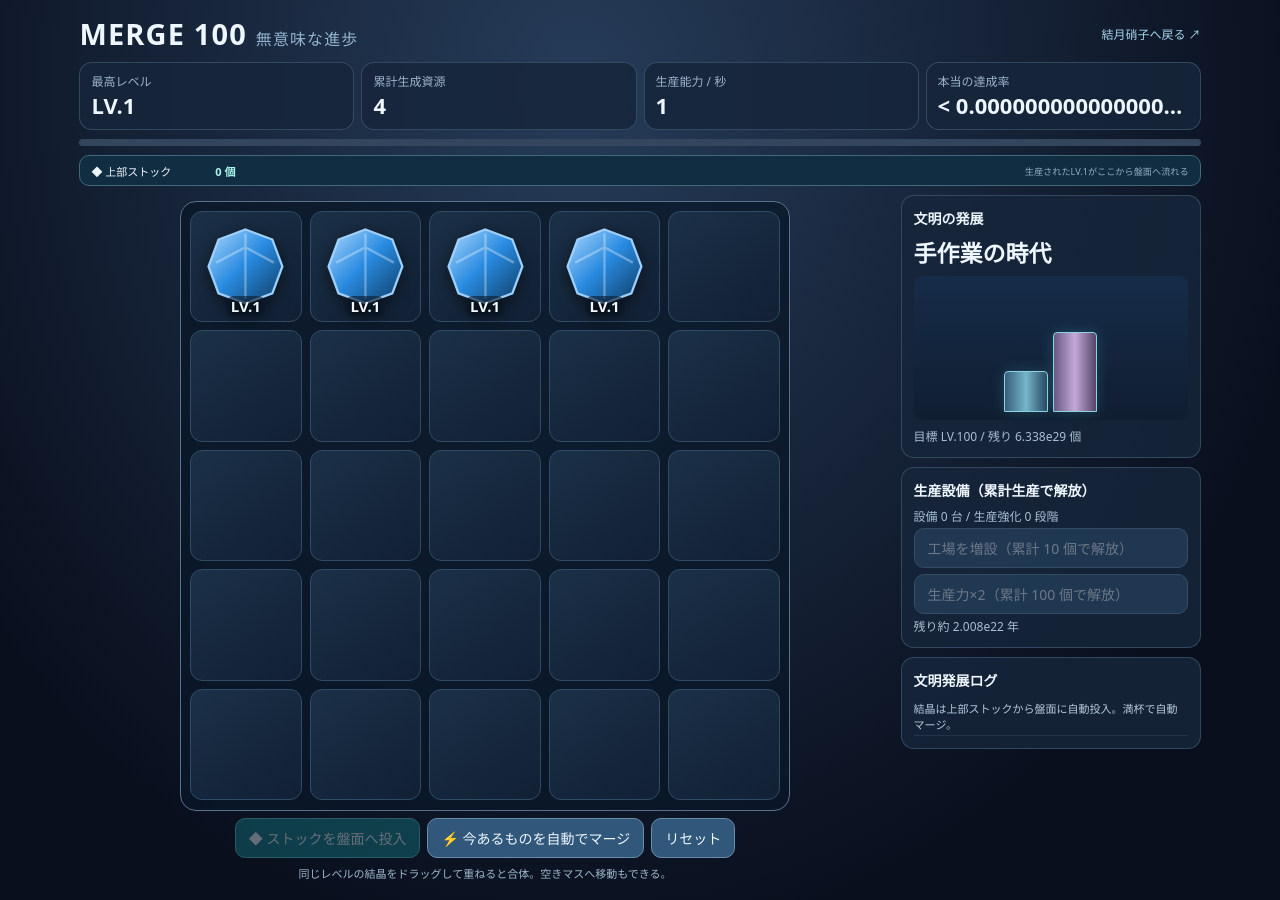
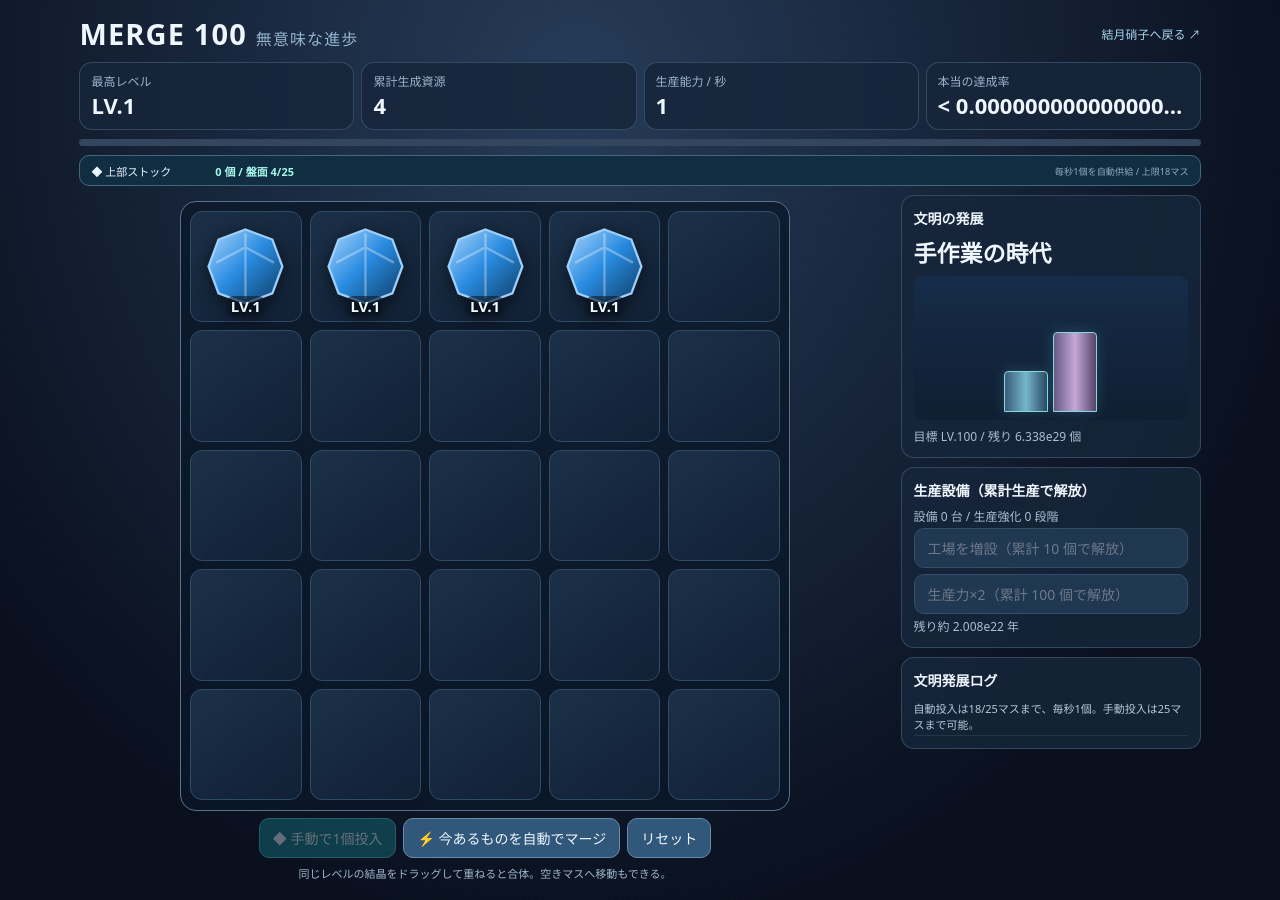
Before and after one commit to yuduki-glass/yuduki-glass.github.io, a Jekyll site: the page site/games/merge-100.html, which Jekyll copies as it is, in a window 1280 px wide. Built offline with Jekyll 4.4.1, drawn with Linux system fonts in a browser that asks for light colours.

Commit message:
Separate crystal production from 1/sec supply with 18-slot auto cap and full-board merge

```diff
--- a/site/games/merge-100.html
+++ b/site/games/merge-100.html
@@ -5,8 +5,8 @@
  .reservoir{display:flex;align-items:center;gap:8px;min-height:31px;padding:5px 11px;border:1px solid #42687c;background:#102d42;border-radius:10px;font-size:11px;flex:none}.reservoir b{color:#a7f6eb}.reservoir small{color:#90adc0;margin-left:auto}.mini-orbs{display:flex;gap:2px;min-width:28px}.mini-orbs i{font-size:15px;font-style:normal;color:#5ce2e8;filter:drop-shadow(0 0 5px #5ce2e8)}@media(max-width:690px){.reservoir{min-height:25px;padding:3px 7px;font-size:10px}.reservoir small{display:none}.mini-orbs i{font-size:10px}} </style></head><body><div id="app">
 <header><h1>MERGE 100 <small>無意味な進歩</small></h1><a class="back" href="/">結月硝子へ戻る ↗</a></header>
 <div class="stats"><div class="stat"><label>最高レベル</label><b id="highest">LV.1</b></div><div class="stat"><label>累計生成資源</label><b id="total">0</b></div><div class="stat"><label>生産能力 / 秒</label><b id="rate">1</b></div><div class="stat"><label>本当の達成率</label><b id="percent">0%</b></div></div>
-<div class="progress"><div id="fill"></div></div><div class="reservoir"><span>◆ 上部ストック</span><div class="mini-orbs" id="stockOrbs"></div><b id="stockCount">0</b><small>生産されたLV.1がここから盤面へ流れる</small></div>
-<div class="play"><div class="boardbox"><div id="board" class="board" aria-label="マージ盤面"></div><div class="controls"><button class="btn primary" id="spawn">◆ ストックを盤面へ投入</button><button class="btn" id="mergeNow">⚡ 今あるものを自動でマージ</button><button class="btn" id="reset">リセット</button></div><div class="hint">同じレベルの結晶をドラッグして重ねると合体。空きマスへ移動もできる。</div></div>
+<div class="progress"><div id="fill"></div></div><div class="reservoir"><span>◆ 上部ストック</span><div class="mini-orbs" id="stockOrbs"></div><b id="stockCount">0</b><small>毎秒1個を自動供給 / 上限18マス</small></div>
+<div class="play"><div class="boardbox"><div id="board" class="board" aria-label="マージ盤面"></div><div class="controls"><button class="btn primary" id="spawn">◆ 手動で1個投入</button><button class="btn" id="mergeNow">⚡ 今あるものを自動でマージ</button><button class="btn" id="reset">リセット</button></div><div class="hint">同じレベルの結晶をドラッグして重ねると合体。空きマスへ移動もできる。</div></div>
 <aside class="side"><section class="panel"><h2>文明の発展</h2><div id="stage" class="big">手作業の時代</div><div id="city" class="visual"></div><div class="muted" id="remaining">目標までの距離を計算中</div></section><section class="panel"><h2>生産設備（累計生産で解放）</h2><div class="muted" id="bank">生産済みの結晶が盤面へ自動投入されます</div><button class="btn" id="buy">工場を建設</button><button class="btn" id="upgrade">生産力を2倍</button><div class="muted" id="time"></div></section><section class="panel logpanel"><h2>文明発展ログ</h2><div class="log" id="log"></div></section></aside></div></div>
 <script>
 (()=>{'use strict';
@@ -14,20 +14,24 @@
 let saved={};try{saved=JSON.parse(localStorage.getItem(KEY))||{}}catch{}
 let board=Array.isArray(saved.board)&&saved.board.length===25?saved.board:Array(25).fill(0),total=BigInt(saved.total||0),bank=BigInt(saved.bank||0),machines=Number(saved.machines||0),power=Number(saved.power||0),highest=Number(saved.highest||1),drag=null,tick=0;
 const fmt=x=>x.toLocaleString('ja-JP'),short=x=>{let s=x.toString();return s.length<=12?fmt(x):s[0]+'.'+s.slice(1,4)+'e'+(s.length-1)},rate=()=>BigInt(Math.max(1,machines))*2n**BigInt(power),cost=()=>10n*3n**BigInt(machines),upcost=()=>100n*5n**BigInt(power);
+const AUTO_LIMIT=18;
+const occupied=()=>board.reduce((s,n)=>s+(n>0?1:0),0);
+const canMerge=()=>board.some((n,i)=>n>0&&n<100&&board.indexOf(n,i+1)>=0);
 const save=()=>{try{localStorage.setItem(KEY,JSON.stringify({board,total:String(total),bank:String(bank),machines,power,highest}))}catch{}};
 const log=m=>{let e=document.createElement('div');e.textContent=m;$('log').prepend(e);while($('log').children.length>12)$('log').lastChild.remove()};
 const toast=m=>{let e=document.createElement('div');e.className='toast';e.textContent=m;document.body.append(e);setTimeout(()=>e.remove(),1500)};
 function crystal(n){let hue=(185+n*23)%360,shape=n%4,points=shape===0?'50,2 93,25 85,77 50,98 15,77 7,25':shape===1?'50,2 85,15 98,50 85,85 50,98 15,85 2,50 15,15':shape===2?'50,2 94,78 6,78':'50,1 76,25 99,50 76,75 50,99 24,75 1,50 24,25';return '<svg viewBox="0 0 100 100" aria-hidden="true"><defs><linearGradient id="g'+n+'" x1="0" x2="1" y1="0" y2="1"><stop stop-color="hsl('+hue+',95%,83%)"/><stop offset=".48" stop-color="hsl('+hue+',75%,52%)"/><stop offset="1" stop-color="hsl('+hue+',75%,22%)"/></linearGradient></defs><polygon points="'+points+'" fill="url(#g'+n+')" stroke="hsl('+hue+',90%,80%)" stroke-width="3"/><path d="M50 7 L50 92 M12 45 L50 25 L87 45" fill="none" stroke="#ffffff" stroke-opacity=".32" stroke-width="3"/></svg>'}
 function tile(n){return '<div class="tile">'+crystal(n)+'<span>LV.'+n+'</span></div>'}
 function stage(){return highest>=90?'宇宙全域':highest>=70?'銀河文明':highest>=50?'恒星間文明':highest>=40?'惑星文明':highest>=30?'工業国家':highest>=20?'自動化都市':highest>=10?'工業都市':'手作業の時代'}
-function render(){let root=$('board');root.innerHTML=board.map((n,i)=>'<div class="cell" data-i="'+i+'">'+(n?tile(n):'')+'</div>').join('');$('highest').textContent='LV.'+highest;$('total').textContent=short(total);$('rate').textContent=short(rate());let scaled=total*1000000000000000000n/GOAL,pct=Number(scaled)/1e16;$('percent').textContent=pct?pct.toPrecision(4)+'%':'< 0.0000000000000001%';$('fill').style.width=Math.min(100,pct)+'%';$('stage').textContent=stage();$('stockCount').textContent=short(bank)+' 個';$('stockOrbs').innerHTML=Array.from({length:Number(bank>8n?8n:bank)},()=>'<i>◆</i>').join('');$('bank').textContent='設備 '+machines+' 台 / 生産強化 '+power+' 段階';$('buy').textContent='工場を増設（累計 '+short(cost())+' 個で解放）';$('upgrade').textContent='生産力×2（累計 '+short(upcost())+' 個で解放）';$('buy').disabled=total<cost();$('upgrade').disabled=total<upcost();$('spawn').disabled=bank<1n||!board.includes(0);let years=(GOAL>total?GOAL-total:0n)/rate()/31556952n;$('time').textContent='残り約 '+short(years)+' 年';$('remaining').textContent='目標 LV.100 / 残り '+short(GOAL>total?GOAL-total:0n)+' 個';$('mergeNow').disabled=!board.some((n,i)=>n>0&&n<100&&board.indexOf(n,i+1)>=0);let city=$('city');city.innerHTML='';let count=Math.min(12,2+Math.floor(highest/5));for(let i=0;i<count;i++){let e=document.createElement('div');e.className='tower';e.style.height=(25+(i*31+highest*7)%70)+'%';city.append(e)}}
-function fillBoard(){let free=board.filter(x=>x===0).length;let count=Number(bank<BigInt(free)?bank:BigInt(free));for(let i=0;i<count;i++){let slot=board.indexOf(0);if(slot<0)break;board[slot]=1;bank--}if(!board.includes(0)){let pairs=board.some((n,i)=>n>0&&n<100&&board.indexOf(n,i+1)>=0);if(pairs){mergeAvailable(false);let more=board.filter(x=>x===0).length;for(let i=0;i<more&&bank>0n;i++){board[board.indexOf(0)]=1;bank--}}}}
+function render(){let root=$('board');root.innerHTML=board.map((n,i)=>'<div class="cell" data-i="'+i+'">'+(n?tile(n):'')+'</div>').join('');$('highest').textContent='LV.'+highest;$('total').textContent=short(total);$('rate').textContent=short(rate());let scaled=total*1000000000000000000n/GOAL,pct=Number(scaled)/1e16;$('percent').textContent=pct?pct.toPrecision(4)+'%':'< 0.0000000000000001%';$('fill').style.width=Math.min(100,pct)+'%';$('stage').textContent=stage();$('stockCount').textContent=short(bank)+' 個 / 盤面 '+occupied()+'/25';$('stockOrbs').innerHTML=Array.from({length:Number(bank>8n?8n:bank)},()=>'<i>◆</i>').join('');$('bank').textContent='設備 '+machines+' 台 / 生産強化 '+power+' 段階';$('buy').textContent='工場を増設（累計 '+short(cost())+' 個で解放）';$('upgrade').textContent='生産力×2（累計 '+short(upcost())+' 個で解放）';$('buy').disabled=total<cost();$('upgrade').disabled=total<upcost();$('spawn').disabled=bank<1n||!board.includes(0);let years=(GOAL>total?GOAL-total:0n)/rate()/31556952n;$('time').textContent='残り約 '+short(years)+' 年';$('remaining').textContent='目標 LV.100 / 残り '+short(GOAL>total?GOAL-total:0n)+' 個';$('mergeNow').disabled=!board.some((n,i)=>n>0&&n<100&&board.indexOf(n,i+1)>=0);let city=$('city');city.innerHTML='';let count=Math.min(12,2+Math.floor(highest/5));for(let i=0;i<count;i++){let e=document.createElement('div');e.className='tower';e.style.height=(25+(i*31+highest*7)%70)+'%';city.append(e)}}
+function autoMergeIfFull(){if(occupied()===25&&canMerge()){mergeAvailable(false);log('盤面満杯：自動マージを実行')}}
+function fillBoard(manual=false){if(bank<1n)return false;if(!manual&&occupied()>=AUTO_LIMIT)return false;let slot=board.indexOf(0);if(slot<0){autoMergeIfFull();return false}board[slot]=1;bank--;autoMergeIfFull();return true}
 function mergeAvailable(show=true){let count=0;for(let level=1;level<100;level++){while(true){let first=board.indexOf(level);if(first<0)break;let second=board.indexOf(level,first+1);if(second<0)break;board[first]=level+1;board[second]=0;count++;if(level+1>highest){highest=level+1;log('LV.'+highest+' に到達。')}}}if(show){if(count){log('盤面の結晶を '+count+' 回、自動合成');toast(count+' 回マージしたよ')}else toast('合成できる結晶がない')}render();save()}
 function merge(from,to){if(from===to||board[from]===0)return;let a=board[from],b=board[to];if(b===0){board[to]=a;board[from]=0}else if(a===b&&a<100){board[from]=0;board[to]=a+1;if(a+1>highest){highest=a+1;log('LV.'+highest+' 到達。まだ先は長い。');if(highest%10===0)toast('文明が発展！ '+stage())}requestAnimationFrame(()=>{let c=$('board').children[to];if(c){let e=document.createElement('div');e.className='burst';c.append(e);setTimeout(()=>e.remove(),600)}})}else{toast('同じレベル同士で合成できる')}render();save()}
 const root=$('board');root.addEventListener('pointerdown',e=>{let cell=e.target.closest('.cell');if(!cell)return;let from=Number(cell.dataset.i);if(!board[from])return;e.preventDefault();drag={from,id:e.pointerId};root.setPointerCapture(e.pointerId);let g=document.createElement('div');g.className='ghost';g.innerHTML=tile(board[from]);document.body.append(g);drag.ghost=g;moveGhost(e);cell.querySelector('.tile')?.classList.add('dragging')});
 function moveGhost(e){if(!drag)return;drag.ghost.style.left=e.clientX+'px';drag.ghost.style.top=e.clientY+'px';document.querySelectorAll('.cell.target,.cell.invalid').forEach(c=>c.classList.remove('target','invalid'));let dest=document.elementFromPoint(e.clientX,e.clientY)?.closest('.cell');if(dest){let i=Number(dest.dataset.i);if(i!==drag.from)dest.classList.add(board[i]===0||board[i]===board[drag.from]?'target':'invalid')}}
 root.addEventListener('pointermove',moveGhost);function end(e){if(!drag)return;let from=drag.from;drag.ghost.remove();drag=null;let dest=document.elementFromPoint(e.clientX,e.clientY)?.closest('.cell');if(dest&&root.contains(dest))merge(from,Number(dest.dataset.i));else render()}root.addEventListener('pointerup',end);root.addEventListener('pointercancel',end);
-$('mergeNow').onclick=()=>mergeAvailable(true);$('spawn').onclick=()=>{fillBoard();render();save()};$('buy').onclick=()=>{if(total<cost())return;machines++;log('工場を建設。毎秒生産 '+short(rate()));render();save()};$('upgrade').onclick=()=>{if(total<upcost())return;power++;log('生産能力が2倍に。');render();save()};$('reset').onclick=()=>{if(confirm('進行状況をすべて初期化する？')){localStorage.removeItem(KEY);location.reload()}};
-fillBoard();render();log('結晶は上部ストックから盤面に自動投入。満杯で自動マージ。');setInterval(()=>{let r=rate();bank+=r;total+=r;fillBoard();if(++tick%5===0)save();render()},1000);window.addEventListener('pagehide',save);
+$('mergeNow').onclick=()=>mergeAvailable(true);$('spawn').onclick=()=>{if(fillBoard(true)){render();save()}};$('buy').onclick=()=>{if(total<cost())return;machines++;log('工場を建設。毎秒生産 '+short(rate()));render();save()};$('upgrade').onclick=()=>{if(total<upcost())return;power++;log('生産能力が2倍に。');render();save()};$('reset').onclick=()=>{if(confirm('進行状況をすべて初期化する？')){localStorage.removeItem(KEY);location.reload()}};
+autoMergeIfFull();render();log('自動投入は18/25マスまで、毎秒1個。手動投入は25マスまで可能。');setInterval(()=>{let r=rate();bank+=r;total+=r;if(!drag){fillBoard(false);render()}else{$('stockCount').textContent=short(bank)+' 個 / 盤面 '+occupied()+'/25';$('total').textContent=short(total)}if(++tick%5===0)save()},1000);window.addEventListener('pagehide',save);
 })();
 </script></body></html>
```
